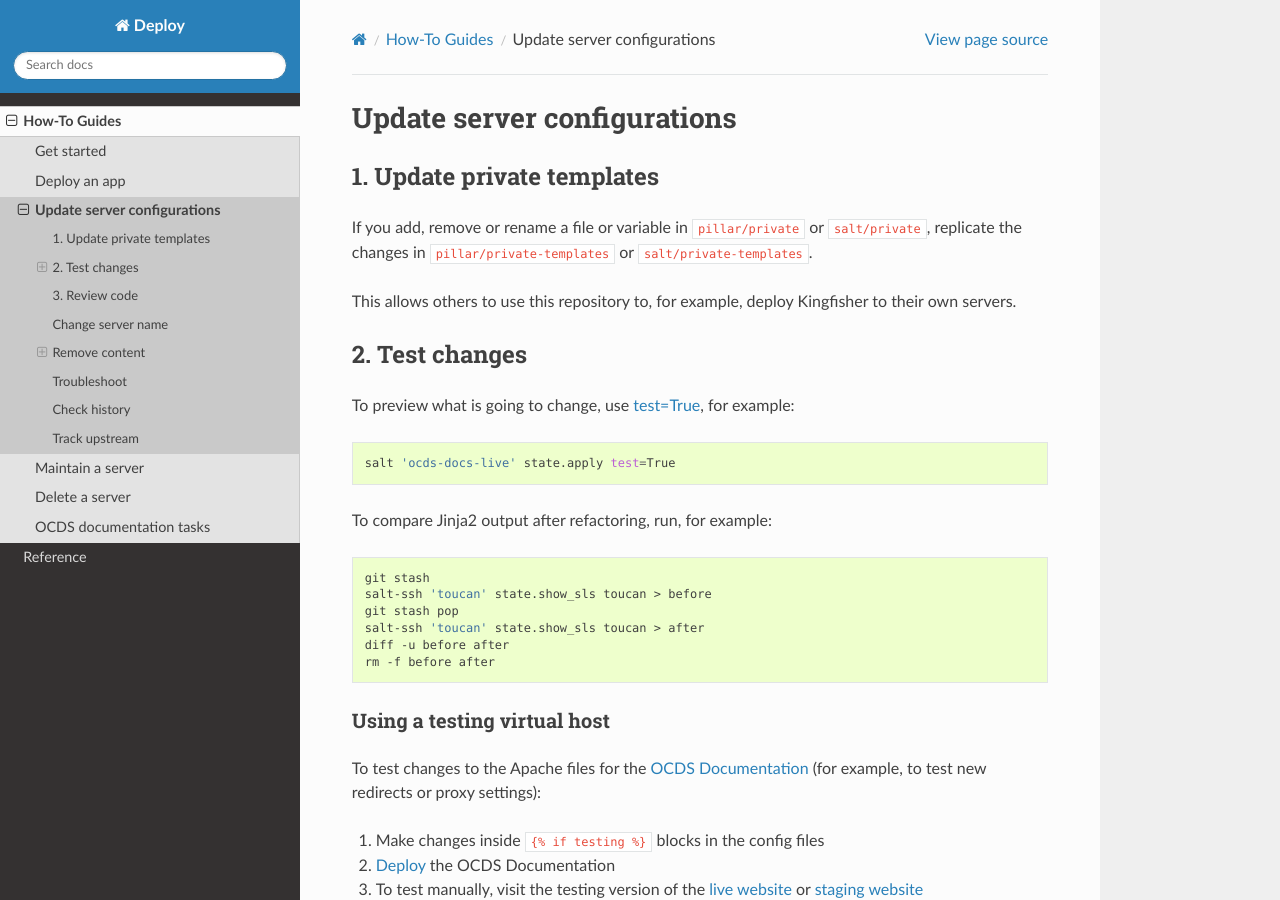
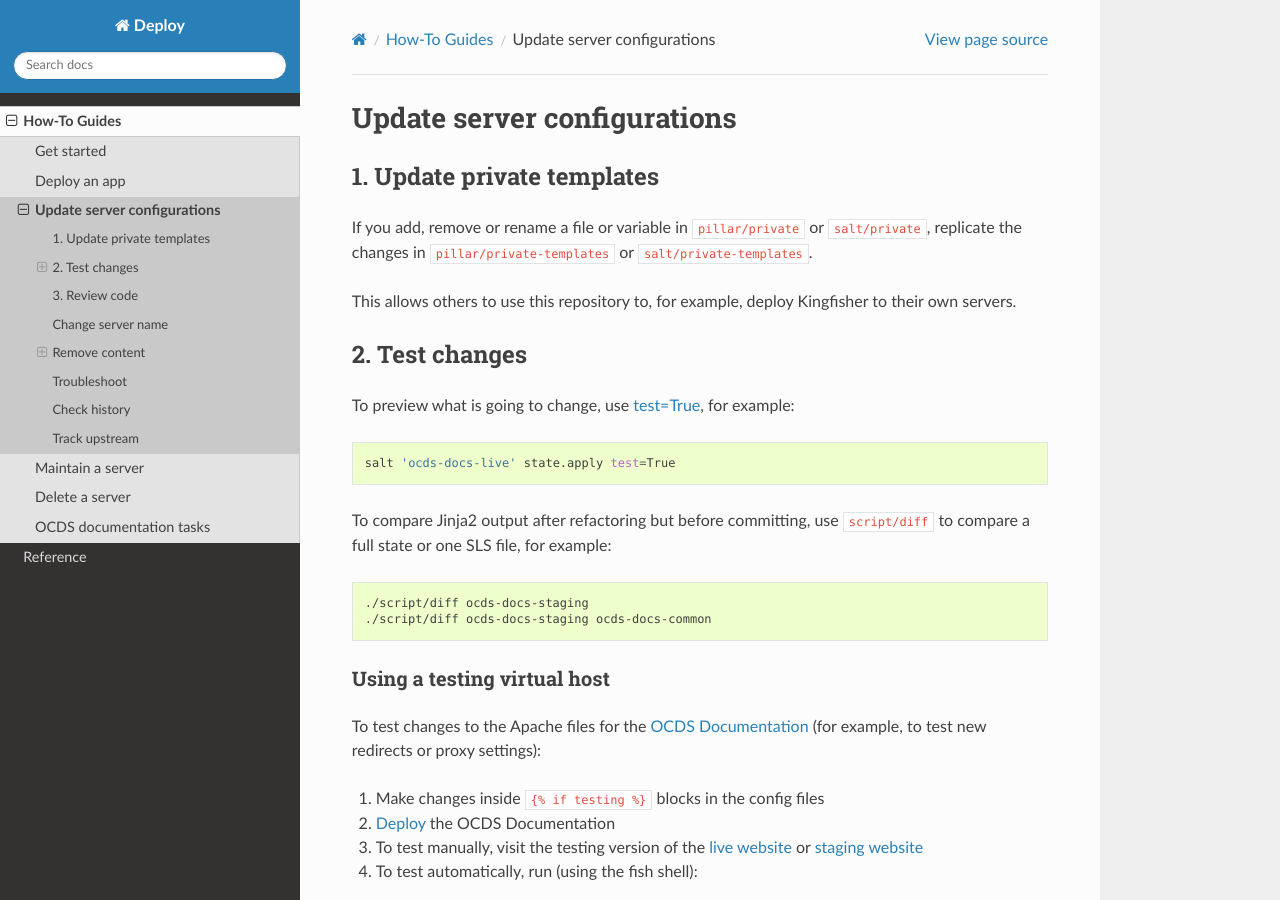
Before and after one commit to open-contracting/deploy, a Sphinx documentation site: the page built from docs/how-to/update.rst, in a window 1280 px wide and 900 px high. Built offline with Sphinx 7.4.7 and the Read the Docs theme 2.0.0, drawn with Linux system fonts in a browser that asks for light colours.

Commit message:
Add script/diff to implement steps from docs

```diff
--- a/docs/how-to/update.rst
+++ b/docs/how-to/update.rst
@@ -17,16 +17,12 @@
 
    salt 'ocds-docs-live' state.apply test=True
 
-To compare Jinja2 output after refactoring, run, for example:
+To compare Jinja2 output after refactoring but before committing, use ``script/diff`` to compare a full state or one SLS file, for example:
 
 .. code-block:: bash
 
-   git stash
-   salt-ssh 'toucan' state.show_sls toucan > before
-   git stash pop
-   salt-ssh 'toucan' state.show_sls toucan > after
-   diff -u before after
-   rm -f before after
+   ./script/diff ocds-docs-staging
+   ./script/diff ocds-docs-staging ocds-docs-common
 
 Using a testing virtual host
 ~~~~~~~~~~~~~~~~~~~~~~~~~~~~
```
Also changed, not shown: 1 other file.
